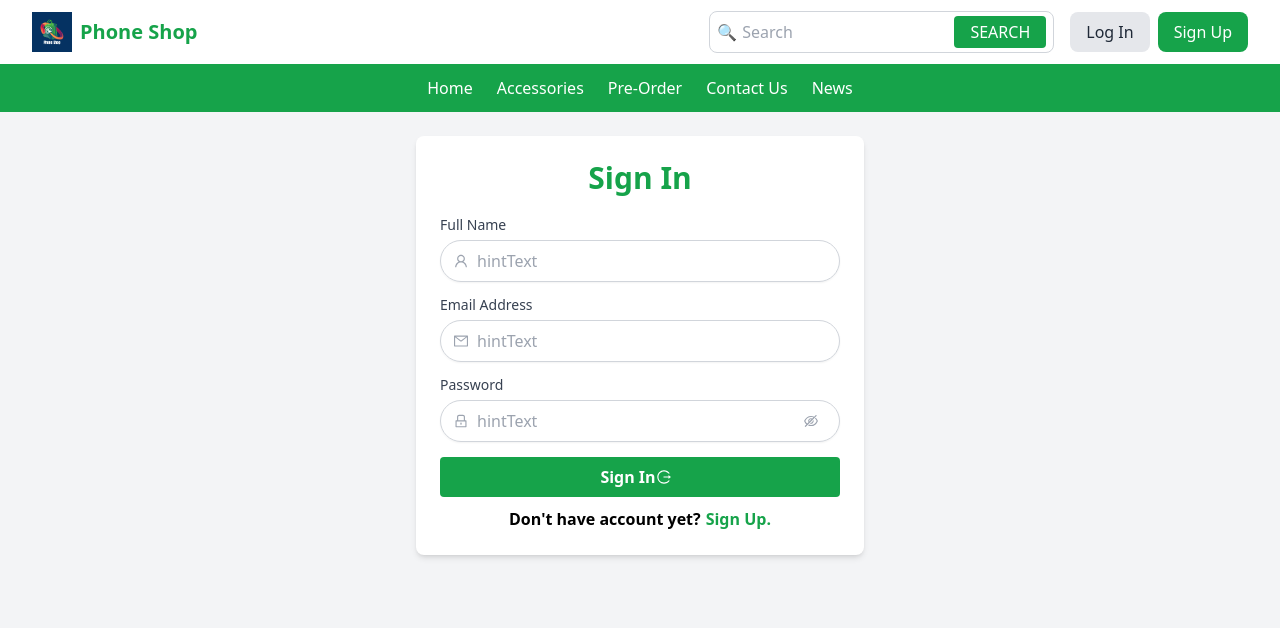
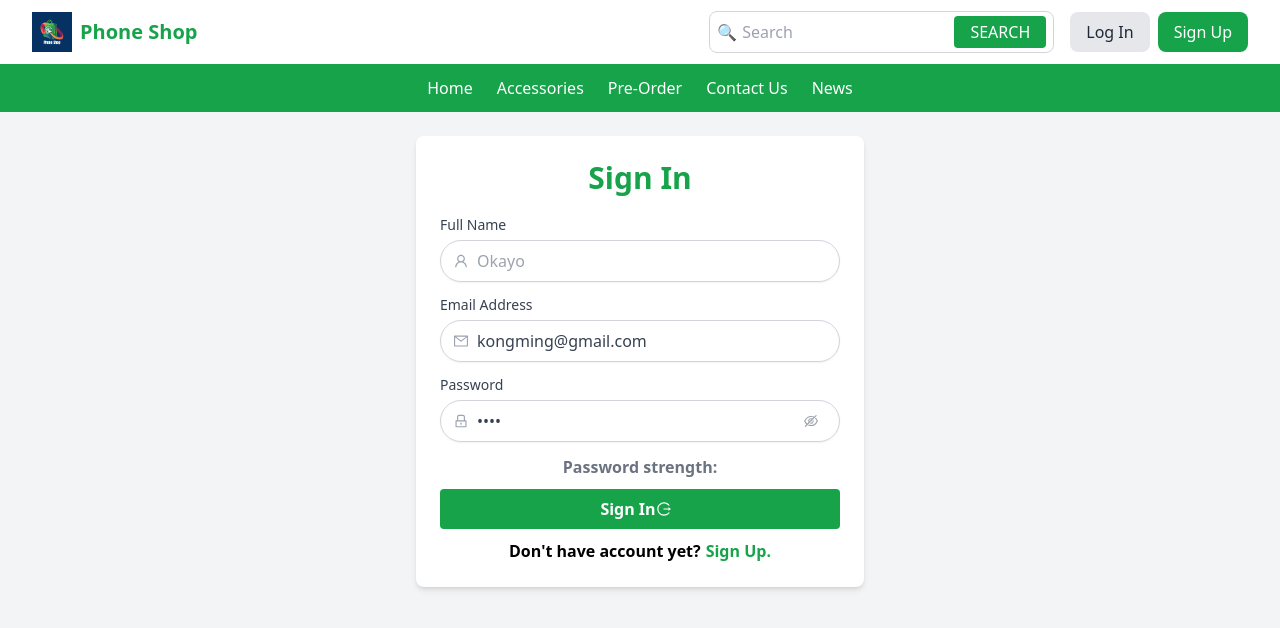
Before and after one commit to satoryuk/pp-phone-shop, a React (Vite) app in the folder User-Section/: page /Auth/Login in a window 1280 px wide. Shown: the top 628 px of the page. Built offline with nearby package versions, Linux system fonts and the light colour scheme; no server answers.

Commit message:
login with api

```diff
--- a/User-Section/package.json
+++ b/User-Section/package.json
@@ -10,6 +10,7 @@
     "preview": "vite preview"
   },
   "dependencies": {
+    "dotenv": "^16.4.7",
     "react": "^18.3.1",
     "react-dom": "^18.3.1",
     "react-icons": "^5.3.0",
--- a/User-Section/src/Conponents/Bath_Component.jsx
+++ b/User-Section/src/Conponents/Bath_Component.jsx
@@ -1,7 +1,7 @@
 
 import React, { useEffect, useState } from "react";
-export const XTextfield = ({ label = "labelTextfield", placeHolder = "hintText", icon, suffixIcon, validation , onValueChange , onClick, inputType = "text"}) => {
-    const [inputValue, setInputValue] = useState("");
+export const XTextfield = ({ label = "labelTextfield", placeHolder = "hint Text", icon, suffixIcon, validation, onValueChange, onClick, inputType = "text" ,value=""}) => {
+    const [inputValue, setInputValue] = useState(value);
     const [error, setError] = useState("");
 
     const handleChange = (e) => {
@@ -31,10 +31,10 @@ export const XTextfield = ({ label = "labelTextfield", placeHolder = "hintText",
                     onChange={handleChange}
                 />
                 {suffixIcon && <span className="text-gray-400 mr-2"
-           onClick={(e) => {
-            e.stopPropagation();
-            if (onClick) onClick();
-        }}
+                    onClick={(e) => {
+                        e.stopPropagation();
+                        if (onClick) onClick();
+                    }}
                 >{suffixIcon}</span>}
 
             </div>
--- a/User-Section/src/Pages/auth/Login.jsx
+++ b/User-Section/src/Pages/auth/Login.jsx
@@ -1,24 +1,26 @@
 
 import React, { useState } from 'react';
-import { AiOutlineEyeInvisible, AiOutlineLock, AiOutlineLogout, AiOutlineMail, AiOutlineUser,AiOutlineEye } from 'react-icons/ai';
+import { AiOutlineEyeInvisible, AiOutlineLock, AiOutlineLogout, AiOutlineMail, AiOutlineUser, AiOutlineEye } from 'react-icons/ai';
 import Navbar from '../home/Navbar';
 import { Spacer } from './SignUpScreen';
 import { XTextfield } from '../../Conponents/Bath_Component';
 import { XButton } from './SignUpScreen';
+import { AUTHENDPOINT } from '../../network/Network_EndPoint';
 
-import { Link } from 'react-router-dom';
+import { Link, useNavigate } from 'react-router-dom';
+const Login = () => {
+    const [passwordToggle, setPasswordToggle] = useState(false)
+    const [passwordState, setPassword] = useState("1234")
+    const [passwordStrength, setPasswordStrength] = useState("");
+    const [email, setEmail] = useState("kongming@gmail.com")
+    const navigate = useNavigate();
 
-const Login = () => {
-    const[passwordToggle, setPasswordToggle] = useState(false)
-    const [passwordState, setPassword] = useState("")
-    const [passwordStrength, setPasswordStrength] = useState("");
-
-    const toggleValidateIcon = ()=>{
+    const toggleValidateIcon = () => {
         setPasswordToggle(!passwordToggle)
     }
     const handlePasswordLength = (value) => {
         setPassword(value)
-        validatePasswordLength(value)
+        // validatePasswordLength(value)
     }
     const validatePasswordLength = (passwordState) => {
         if (passwordState.length === 0) {
@@ -34,35 +36,62 @@ const Login = () => {
             case "Weak": return "red";
             case "Strong": return "green";
             default:
-            return "gray";
+                return "gray";
+        }
+    }
+
+    const apiBaseUrl = import.meta.env.VITE_REACT_APP_BASE_URL;
+    const login = async (e) => {
+        e.preventDefault();
+        console.log(`>>>> ${apiBaseUrl}${AUTHENDPOINT.LOGIN}`);
+        try {
+            const res = await fetch(`${apiBaseUrl}${AUTHENDPOINT.LOGIN}`, {
+                method: "POST",
+                headers: {
+                    "Content-Type": "application/json",
+                },
+                body: JSON.stringify({ email, password: passwordState })
+            });
+            if (res.ok) {
+                const responseData = await res.json();
+                console.log("Login successful: ", responseData);
+                navigate('/')
+            } else {
+                const errorData = await response.json();
+                throw new Error(errorData.message || "Login failed");
+            }
+        } catch (error) {
+            console.error(error);
         }
     }
 
     return (
         <div>
             <Navbar />
-
             <div className="flex flex-col items-center min-h-screen bg-gray-100">
                 <div className="flex flex-col items-center w-full max-w-md bg-white p-6 rounded-lg shadow-md mt-6">
 
                     <h1 className="text-green-600 text-3xl font-bold mb-4 ">Sign In</h1>
                     <XTextfield
                         label="Full Name"
-                        placeholder="X_AE_A13b"
+                        placeHolder="Okayo"
                         icon={<AiOutlineUser />}
                     />
                     <Spacer width={null} />
                     <XTextfield
                         label="Email Address"
-                        placeholder="X_AE_A13b"
+                        placeHolder="@gmail.com"
+                        value={email}
+                        onValueChange={(value) => console.log(value)}
                         icon={<AiOutlineMail />}
                     />
                     <Spacer width={null} />
                     <XTextfield
                         label="Password"
-                        placeholder="X_AE_A13b"
+                        placeHolder="X_AE_A13b"
+                        value={passwordState}
                         icon={<AiOutlineLock />}
-                        validation={validatePasswordLength}
+                        // validation={validatePasswordLength}
                         onValueChange={handlePasswordLength}
                         suffixIcon={passwordToggle ? <AiOutlineEye /> : <AiOutlineEyeInvisible />}
                         onClick={toggleValidateIcon}
@@ -80,7 +109,8 @@ const Login = () => {
                         </p>
                     )}
                     <Spacer width={null} />
-                    <XButton label="Sign In" icon={<AiOutlineLogout />} />
+                    <XButton label="Sign In" icon={<AiOutlineLogout />} onClick={login} />
+
                     <Spacer width={null} />
                     <div className='flex items-center justify-center'>
                         <h2 className='font-semibold'>Don't have account yet?</h2>
--- a/User-Section/src/Pages/auth/SignUpScreen.jsx
+++ b/User-Section/src/Pages/auth/SignUpScreen.jsx
@@ -6,12 +6,13 @@ import { AiOutlineEye, AiOutlineEyeInvisible, AiOutlineLock, AiOutlineLogout, Ai
 import Navbar from '../home/Navbar';
 import { Link } from 'react-router-dom';
 import { XTextfield } from '../../Conponents/Bath_Component';
-export const XButton = ({ label, icon }) => {
+export const XButton = ({ label, icon , onClick}) => {
     return (
         <div className='w-full'>
-            <button className="flex items-center justify-center bg-green-600 text-white rounded font-semibold w-full py-2">
+            <button className="flex items-center justify-center bg-green-600 text-white rounded font-semibold w-full py-2" onClick={onClick}>
                 {label}
                 {icon && <span className="mr-2">{icon}</span>}
+
 
             </button>
         </div>
--- a/User-Section/src/Pages/layout/RootLayout.jsx
+++ b/User-Section/src/Pages/layout/RootLayout.jsx
@@ -14,9 +14,10 @@ const RootLayout = () => {
 
   const handleLogout = () => {
     setToken(null);
+    console.log("TOken have been clear")
   };
   useEffect(() => {
-    setToken("dummy-token")
+    setToken(null)
   })
   return (
     <>
--- /dev/null
+++ b/User-Section/src/network/Network_EndPoint.js
@@ -0,0 +1,4 @@
+export const AUTHENDPOINT= {
+    LOGIN:"auth/login",
+    REGISTER:"auth/register"
+}
```
Also changed, not shown: 2 other files (tests, documents, lock files or other folders).
